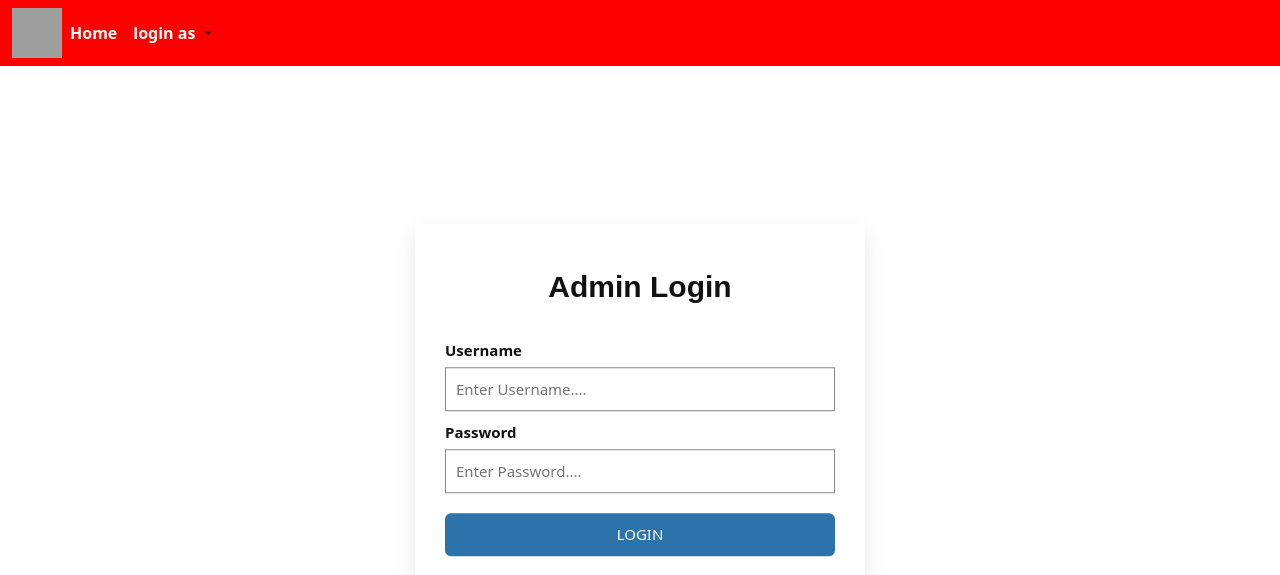
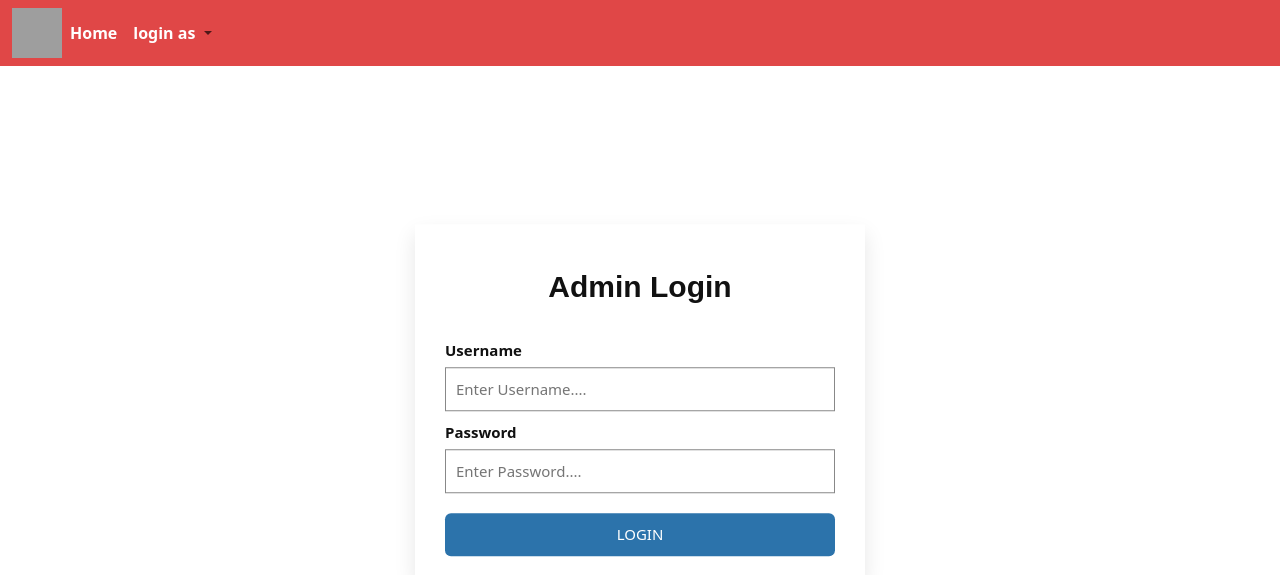
Before and after one commit to VaibhavBansa1/Web-Dev-Team, a PHP site: page /admin/index.php in a window 1280 px wide. Shown: the top 575 px of the page. Run offline with PHP 8.4, Linux system fonts and the light colour scheme; some libraries are stand-ins or nearby versions; grey boxes are pictures that could not be loaded.

Commit message:
minor change in color of nav bar

```diff
--- a/Student management/main_nav.php
+++ b/Student management/main_nav.php
@@ -5,7 +5,7 @@
 </head>
 
 <body>
-    <nav class="navbar navbar-expand-lg Nav-bar" style="z-index:100;background-color: red;">
+    <nav class="navbar navbar-expand-lg Nav-bar" style="z-index:100;background-color: #e04747;">
         <div class="container-fluid">
             <div>
                 <img src="https://www.fujitsu.com/au/imagesgig5/Icon_Students_tcm98-3749853_tcm98-2750236-32.png" alt="" style="width:50px; height:50px;">
@@ -23,7 +23,7 @@
                         <a class="nav-link dropdown-toggle" href="#" role="button" data-bs-toggle="dropdown" aria-expanded="false">
                             <span class="text-white"><b>login as</b></span>
                         </a>
-                        <ul class="dropdown-menu" style="background-color: #99d2e5;">
+                        <ul class="dropdown-menu" style="background-color: #fdc4c3;">
                             <li><a class="dropdown-item" href="../student/">Student</a></li>
                             <li><a class="dropdown-item" href="../faculty/">Faculty</a></li>
                             <li><a class="dropdown-item" href="../admin/">Admin</a></li>
```
